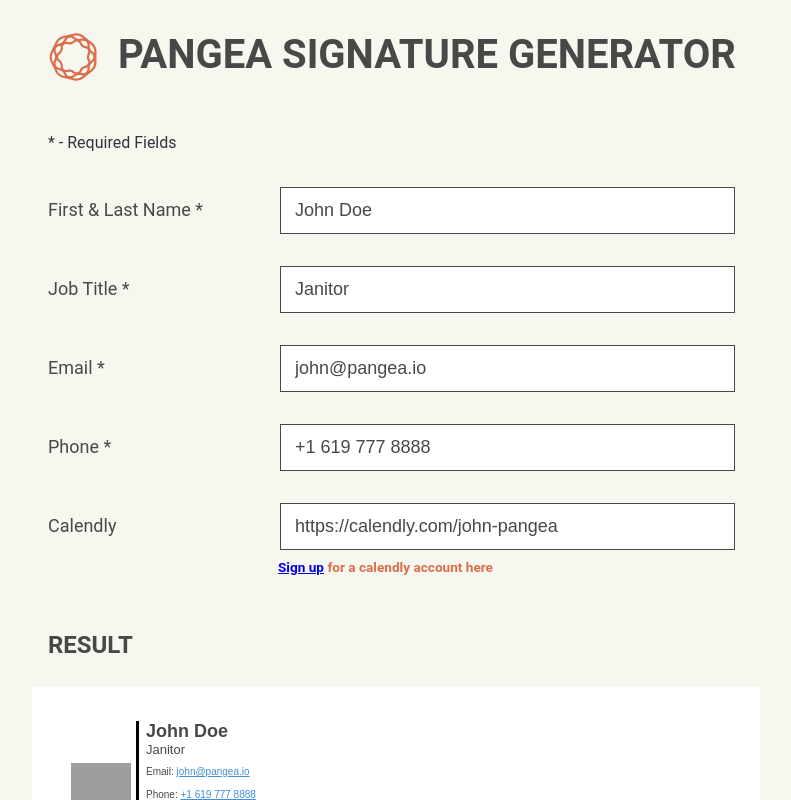
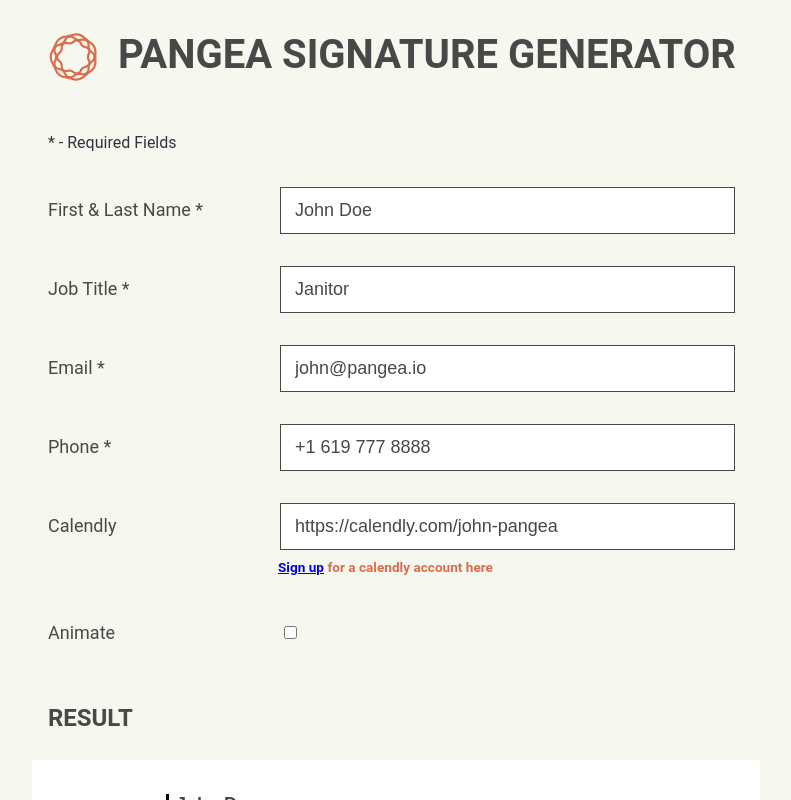
Before and after one commit to jchow-hedgedesk/email-signature-generator, a React (Create React App) app: page / in a window 1280 px wide. Shown: the top 800 px of the page, without its empty margins (244-1035 px from the left). Built offline with nearby package versions, Linux system fonts and the light colour scheme; grey boxes are pictures that could not be loaded.

Commit message:
add animate option

```diff
--- a/src/App.js
+++ b/src/App.js
@@ -85,6 +85,8 @@
   }
 `;
 
+const InputCheckbox = styled.input``;
+
 const InputToolTip = styled.div`
   font-size: 0.85rem;
   color: #dc6d4b;
@@ -99,14 +101,17 @@
   job: "Janitor",
   email: "john@pangea.io",
   phone: "+1 619 777 8888",
-  calendly: "https://calendly.com/john-pangea"
+  calendly: "https://calendly.com/john-pangea",
+  animate: false
 };
 
 export default function App() {
   const [user, setUser] = useState(userData);
 
   const userInfoChange = (e) => {
-    const { name, value } = e.target;
+    const target = e.target;
+    const name = target.name;
+    const value = target.type === "checkbox" ? target.checked : target.value;
     setUser({ ...user, [name]: value });
   };
   return (
@@ -314,6 +319,15 @@
               calendly account here
             </InputToolTip>
           </InputWrapper>
+          <InputWrapper>
+            <InputLabel>Animate</InputLabel>
+            <InputCheckbox
+              name="animate"
+              onChange={userInfoChange}
+              type="checkbox"
+              checked={user.animate}
+            />
+          </InputWrapper>
         </UserEditor>
         <Header2>Result</Header2>
         <SignatureFormatter user={user} />
--- a/src/components/SignatureFormatter/index.js
+++ b/src/components/SignatureFormatter/index.js
@@ -33,18 +33,25 @@
 <font size="1"><a href="${e}" style="color:rgb(67,142,217)">Schedule Meeting</a></font>
 </div>`;
 
+const Logo = (e) =>
+  `<img style="margin:0 15px" src="https://21635149.fs1.hubspotusercontent-na1.net/hubfs/21635149/Pangea%20Logo%20+%20Brandmarks/mixedcolor8-01.svg" width="60" alt="pangea_logo" title="pangea_logo">`;
+
+const LogoAnimate = (e) =>
+  `<img src="https://21635149.fs1.hubspotusercontent-na1.net/hubfs/21635149/spinning-logo.gif" width="90" alt="pangea_logo" title="pangea_logo">`;
+
 const Template = ({
   name,
   job,
   email,
   phone,
-  calendly
+  calendly,
+  animate
 }) => `<table style="font-family:sans-serif">
   <tbody>
     <tr>
       <td style="vertical-align:middle;border-right:medium solid black;padding:0px 5px">
         <a href="https://www.pangea.io/" style="color:rgb(67,142,217);font-size:15px" target="_blank">
-        <img src="https://21635149.fs1.hubspotusercontent-na1.net/hubfs/21635149/Pangea%20Logo%20+%20Brandmarks/mixedcolor8-01.svg" width="60" alt="pangea_logo" title="pangea_logo">
+        ${animate === true ? LogoAnimate() : Logo()}
         </a></td>
       <td style="padding:0px 5px">
         <div style="font-weight:bold">${name}</div>
```
